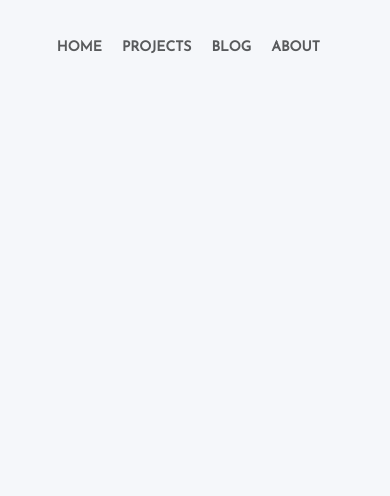
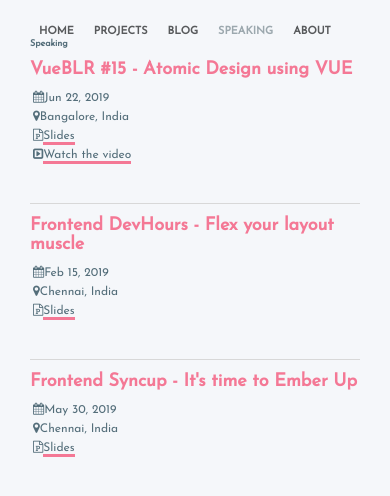
Before and after one commit to ruphaa/vue-portfolio, a Nuxt app: page /speaking in a window 390 px wide. Shown: the top 496 px of the page. Built offline with nearby package versions, Linux system fonts and the light colour scheme.

Commit message:
Fix issues and responsiveness

```diff
--- a/layouts/default.vue
+++ b/layouts/default.vue
@@ -5,7 +5,11 @@
         <li><nuxt-link class="nav-link" to="/">Home</nuxt-link></li>
         <li><nuxt-link class="nav-link" to="/projects">Projects</nuxt-link></li>
         <li><nuxt-link class="nav-link" to="/blog">Blog</nuxt-link></li>
+        <li><nuxt-link class="nav-link" to="/speaking">Speaking</nuxt-link></li>
         <li><nuxt-link class="nav-link" to="/about">About</nuxt-link></li>
+        <li>
+          <div class="theme_switcher"></div>
+        </li>
       </ul>
     </div>
     <div class="container">
@@ -28,6 +32,25 @@ export default {
   @import url('https://fonts.googleapis.com/css?family=Lato:700');
   @import url('https://fonts.googleapis.com/css?family=Josefin+Sans');
   /* @import url('https://fonts.googleapis.com/css?family=BenchNine'); */
+
+  :root {
+    --primary-font-color: #546e7a;
+    --primary-pink-color: #F47895;
+    --background-color: #F5F7FA;
+    --highlight-color: #fce4ec;
+    --dark-grey-color: #585a5c;
+    --light-grey-color: #9CA8AE;
+    --very-light-grey-color: #d8d8d8;
+    --white-color: #FFFFFF;
+    --normal-grey-color: #999;
+    --lightest-grey-color: #EAF1F6;
+    --mark-pink-color: #f8bbd0;
+  }
+
+  [data-theme="dark"] {
+    --background-color: #16141A;
+  }
+
   html {
       font-size: 10px;
   }
@@ -35,14 +58,9 @@ export default {
   body {
       box-sizing: border-box;
       height: 100vh;
-      /* font-family: 'Montserrat', sans-serif; */
-      /* font-family: 'Lato', sans-serif; */
       font-family: 'Josefin Sans', sans-serif;
-      /* font-family: 'BenchNine', sans-serif; */
-      color: #546e7a;
-      background-color: #F5F7FA;
-      /* background-color: #000; */
-      /* color: lime; */
+      color: var(--primary-font-color);
+      background-color: var(--background-color);
   }
 
   * {
@@ -51,8 +69,7 @@ export default {
       box-sizing: border-box;
   }
   ::selection {
-    /* background-color: #f8bbd0; */
-    background-color: #fce4ec;
+    background-color: var(--highlight-color);
   }
   .wrapper {
       padding: 4rem 5rem;
@@ -69,27 +86,39 @@ export default {
     font-size: 1.4rem;
     line-height: 15.04px;
     font-weight: 700;
-    color: #546e7a;
-    /* color: lime; */
+    color: var(--primary-font-color);
     margin-right: 20px;
   }
   .navbar ul li a {
     text-decoration: none;
-    color: #585a5c;
-    /* color: lime; */
+    color: var(--dark-grey-color);
+  }
+
+  a.nuxt-link-exact-active {
+    color: var(--light-grey-color) !important;
   }
 
   .navbar ul li a:hover {
-    color: #9CA8AE;
+    color: var(--light-grey-color);
   }
 
   .container {
-    /* height: auto; */
     height: 80vh;
-    /* display: flex;
-    justify-content: center;
-    align-items: center; */
-    /* align-content: center; */
+  }
+  @media only screen and (max-width: 1000px) {
+    html {
+      font-size: 6px;
+    }
+    .navbar ul {
+      justify-content: center;
+      align-items: center;
+    }
+    .navbar ul li {
+      font-size: 1.8rem;
+    }
+    .navbar ul li:last-child {
+      margin-right: 0;
+    }
   }
 
 </style>
--- a/pages/404.vue
+++ b/pages/404.vue
@@ -11,7 +11,7 @@ export default {
 
 <style>
     svg rect {
-        fill: #F5F7FA;
+        fill: var(--background-color);
         width: 100rem;
         height: 100rem;
     }
--- a/pages/about.vue
+++ b/pages/about.vue
@@ -1,16 +1,19 @@
 <template>
     <section class="about">
         <h1>Hi! I'm Ruphaa 😀</h1>
-        <p>Page is under construction 👩🏾‍🚒</p>
-        <!-- <div class="desc">
-            <p>I'm a Web Developer with a great passion for coding and badminton</p>
-            <p>Right now I'm working as a Frontend Software Engineer at India's Awesome Startup, Freshworks</p>
+        <div class="desc">
+            <p>I'm a <mark>Frontend Engineer</mark>, currently working with India's Hottest Startup , Freshworks.</p>
+            <p>I specialise in Frontend Development and design systems. I ❤️ all things about <mark>web</mark>. I am super passionate about learning and building stuff. Thirst for learning more in me will never settle.</p>
+            <p>While I’m not coding, you can find me doing yoga or dance or watching Friends on Netflix may be for the zillionth time 😅</p>
+            <p>The Quote that drives me to work hard and never quit - <mark>"Shoot for the moon. Even if you miss, you'll land among the stars.”</mark></p>
         </div>
-        <div class="skills-wrapper">
-            <div class="languages"></div>
-            <div class="dev-tools"></div>
-            <div class="frameworks"></div>
-        </div> -->
+        <div class="current_stack">
+            <p>My current stack of languages/technologies</p>
+            <div class="tech">
+                HTML5, CSS3, JavaScript, VUEJS, Firebase, Nuxt, NodeJS, Ruby on Rails,
+SASS
+            </div>
+        </div>
     </section>
 </template>
 
@@ -28,9 +31,41 @@ export default {
     .about h1 {
         font-size: 40px;
     }
+    .desc {
+        margin-top: 5rem;
+    }
     .about p {
         text-align: center;
-        margin-top: 100px;
-        font-size: 30px;
+        font-size: 2.3rem;
+        line-height: 5rem;
     }
+    mark {
+        background-color: var(--mark-pink-color);
+    }
+    .current_stack {
+        margin-top: 2rem;
+    }
+    .current_stack .tech {
+        display: flex;
+        justify-content: center;
+        font-size: 2.1rem;
+        margin-top: 2rem;
+        font-weight: 700;
+        color: var(--primary-pink-color);
+    }
+  @media only screen and (max-width: 1000px) {
+      .about {
+        margin-left: 0;
+      }
+      .about h1 {
+        text-align: center;
+      }
+      .current_stack {
+        margin-top: 3.5rem;
+      }
+      .current_stack .tech{
+        text-align: center;
+        line-height: 3rem;
+      }
+  }
 </style>
--- /dev/null
+++ b/pages/speaking.vue
@@ -0,0 +1,126 @@
+<template>
+    <section class="blog">
+        <h1>Speaking</h1>
+        <div class="blog-container">
+            <ul class="conference-list">
+                <li class="conference">
+                    <div class="conference__title">
+                        VueBLR #15 - Atomic Design using VUE
+                    </div>
+                    <div class="conference__time">
+                        <i class="fa fa-calendar"></i>
+                        <time>Jun 22, 2019</time>
+                    </div>
+                    <div class="conference__location">
+                        <i class="fa fa-map-marker"></i>
+                        <span>Bangalore, India</span>
+                    </div>
+                    <div class="conference__slides">
+                        <i class="fa fa-file-powerpoint-o"></i>
+                        <span class="link"><a href="https://slides.com/ruphaaganesh/deck-475da59f-b464-4070-b526-0b00bb81bd5d/fullscreen" target="_blank">Slides</a></span>
+                    </div>
+                    <div class="conference__video">
+                        <i class="fa fa-caret-square-o-right"></i>
+                        <span class="link"><a href="https://www.youtube.com/watch?v=duaDIM3dJH8" target="_blank">Watch the video</a></span>
+                    </div>
+                </li>
+                <li class="conference">
+                    <div class="conference__title">
+                        Frontend DevHours - Flex your layout muscle
+                    </div>
+                    <div class="conference__time">
+                        <i class="fa fa-calendar"></i>
+                        <time>Feb 15, 2019</time>
+                    </div>
+                    <div class="conference__location">
+                        <i class="fa fa-map-marker"></i>
+                        <span>Chennai, India</span>
+                    </div>
+                    <div class="conference__slides">
+                        <i class="fa fa-file-powerpoint-o"></i>
+                        <span class="link"><a href="http://bit.ly/devhour-flexbox" target="_blank">Slides</a></span>
+                    </div>
+                </li>
+                <li class="conference">
+                    <div class="conference__title">
+                        Frontend Syncup - It's time to Ember Up
+                    </div>
+                    <div class="conference__time">
+                        <i class="fa fa-calendar"></i>
+                        <time>May 30, 2019</time>
+                    </div>
+                    <div class="conference__location">
+                        <i class="fa fa-map-marker"></i>
+                        <span>Chennai, India</span>
+                    </div>
+                    <div class="conference__slides">
+                        <i class="fa fa-file-powerpoint-o"></i>
+                        <span class="link"><a href="https://slides.com/ruphaaganesh/ember-intro/fullscreen" target="_blank">Slides</a></span>
+                    </div>
+                </li>
+            </ul>
+        </div>
+    </section>
+</template>
+
+<script>
+export default {
+
+}
+</script>
+
+<style>
+    ul.conference-list {
+            list-style: none;
+            width: 80%;
+            margin-left: 20px;
+    }
+     li.conference {
+        padding: 1em 0;
+        margin: 0 0 2em;
+        padding-top: 2rem;
+        border-top: 1px solid var(--very-light-grey-color);
+        font-size: 1.6rem;
+    }
+     li.conference:nth-of-type(1) {
+        border-top: transparent;
+    }
+    .conference .conference__title {
+        font-size: 3rem;
+        color: var(--primary-pink-color);
+        font-weight: 600;
+        margin-bottom: 2rem;
+    }
+    .conference .conference__time {
+        margin-left: 0.5rem;
+        margin-bottom: 1rem;
+    }
+    .conference .conference__location {
+        margin-left: 0.5rem;
+        margin-bottom: 1rem;
+    }
+    .conference .conference__slides {
+        margin-left: 0.5rem;
+        margin-bottom: 1rem;
+    }
+    .conference .conference__video {
+        margin-left: 0.5rem;
+        margin-bottom: 1rem;
+    }
+    .link {
+        border-bottom: 3px solid var(--primary-pink-color);
+    }
+    .conference span a {
+        text-decoration: none;
+        color: var(--primary-font-color);
+    }
+  @media only screen and (max-width: 1000px) {
+      ul.conference-list  {
+        margin-left: 0;
+        width: 100%;
+      }
+      li.conference {
+          font-size: 2rem;
+      }
+  }
+</style>
```
Also changed, not shown: pages/blog.vue (+19 -35 lines), pages/index.vue (+24 -17 lines), pages/projects.vue (+54 -30 lines).
